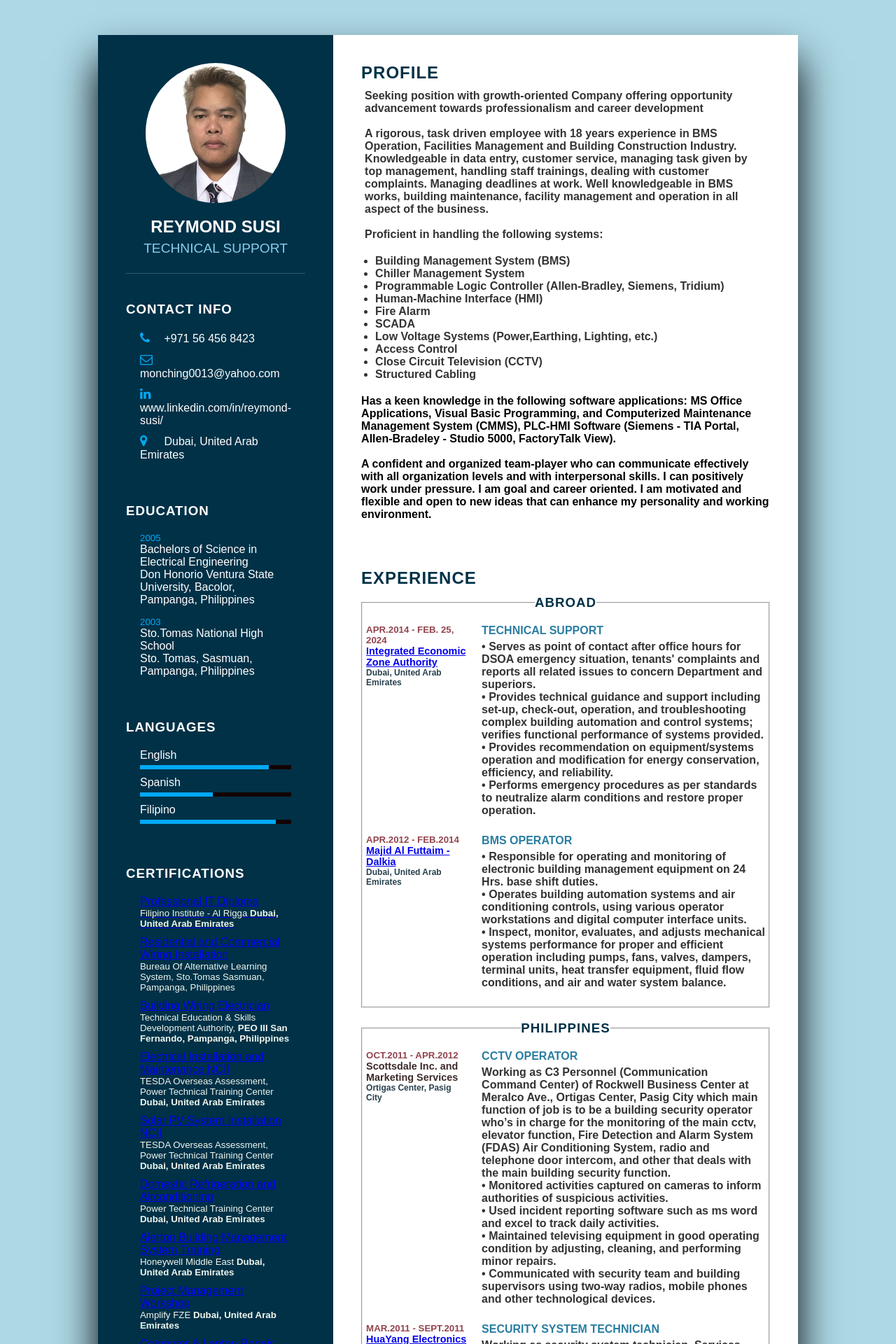
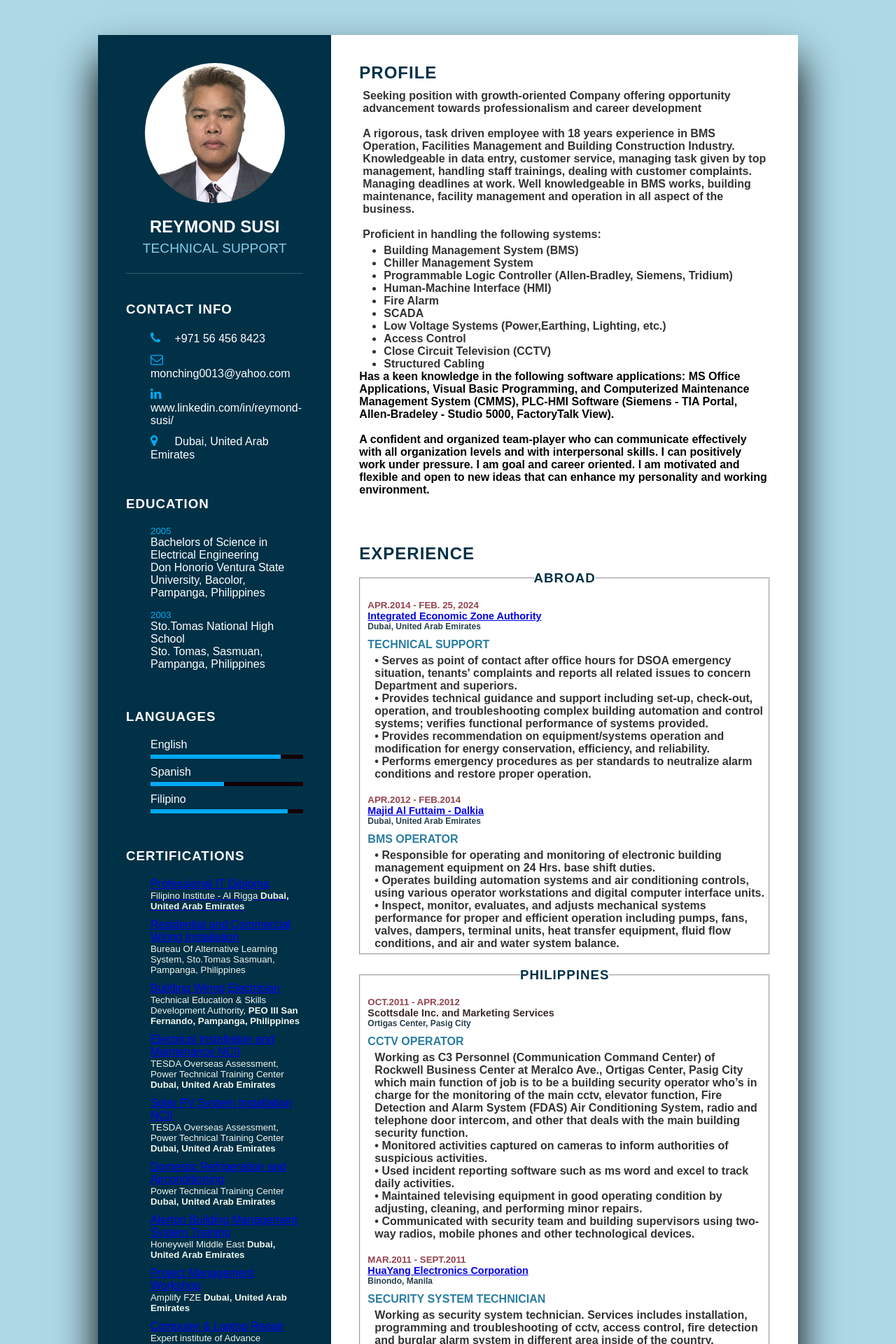
Before and after one commit to monching0013/portfolio, a PHP site: page /resume/index.html in a window 1280 px wide. Shown: the top 1920 px of the page at 70% size. Run offline with PHP 8.4, Linux system fonts and the light colour scheme.

Commit message:
Update My Resume_style.css

```diff
--- a/resume/My Resume_style.css
+++ b/resume/My Resume_style.css
@@ -191,10 +191,11 @@
     color: #333;
     margin: 5px;
 }
-Ul {
+ul {
     color: #333;
-    margin: 20px;
+    margin-left: 35px;
 }
+ul .des
 .about .box
 {
     display: flex;
@@ -210,13 +211,14 @@
     text-transform: uppercase;
     color: #93434d;
     font-weight: 600;
-    margin-left: 5px;
+    margin-left: 10px;
+    margin-top: 20px;
 }
 .about .box .year_company h4
 {
     color: #3d2a2a;
     font-weight: 800;
-    margin-left: 5px;
+    margin-left: 10px;
     display: block;
     font-size: 0.90em;
 }
@@ -224,7 +226,7 @@
 {
     color: #28404d;
     font-weight: 800;
-    margin-left: 5px;
+    margin-left: 10px;
     display: block;
     font-size: 0.75em;
 }
@@ -233,11 +235,17 @@
     text-transform: uppercase;
     color: #2a7da2;
     font-size: 16px;
-    margin-left: 20px;
+    margin-left: 10px;
+    margin-top: 10px;
 }
 .about .box .text p
 {
     margin-left: 20px;
+}
+.about .box .text .description p
+{
+    margin-left: 0px;
+
 }
 .interest ul
 {
@@ -287,6 +295,6 @@
     }
     .about .box .text p
     {
-        margin-left: 5px;
+        margin-left: 0px;
     }
 }
```
